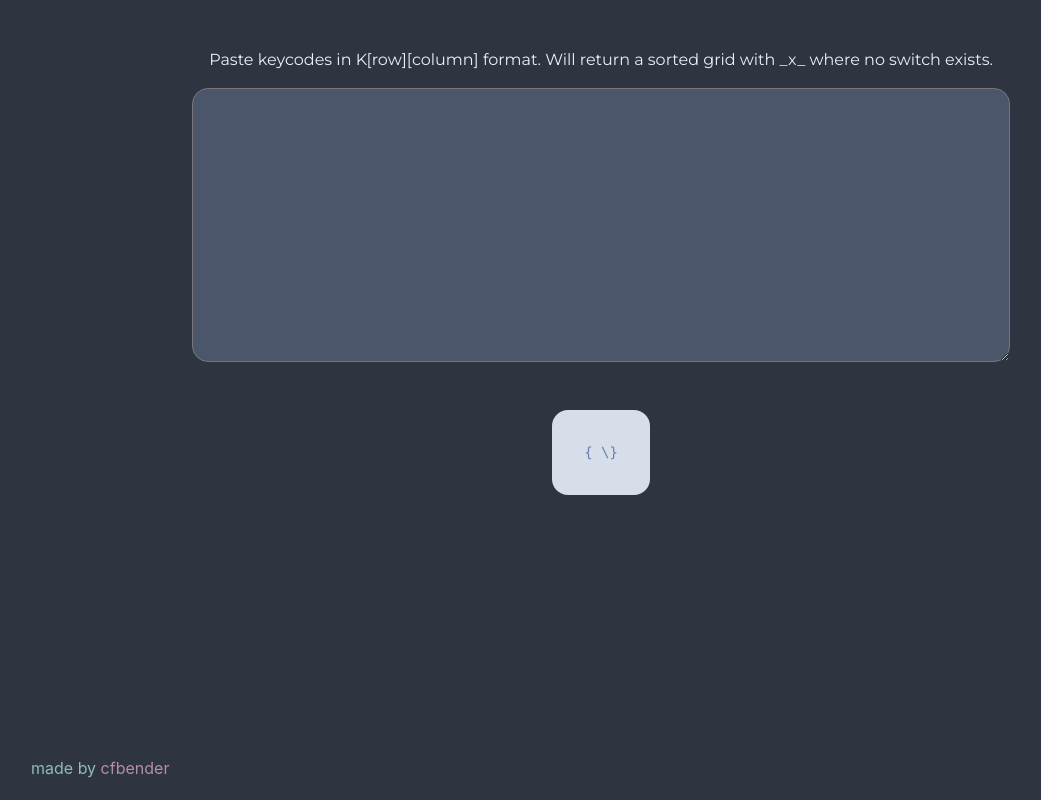
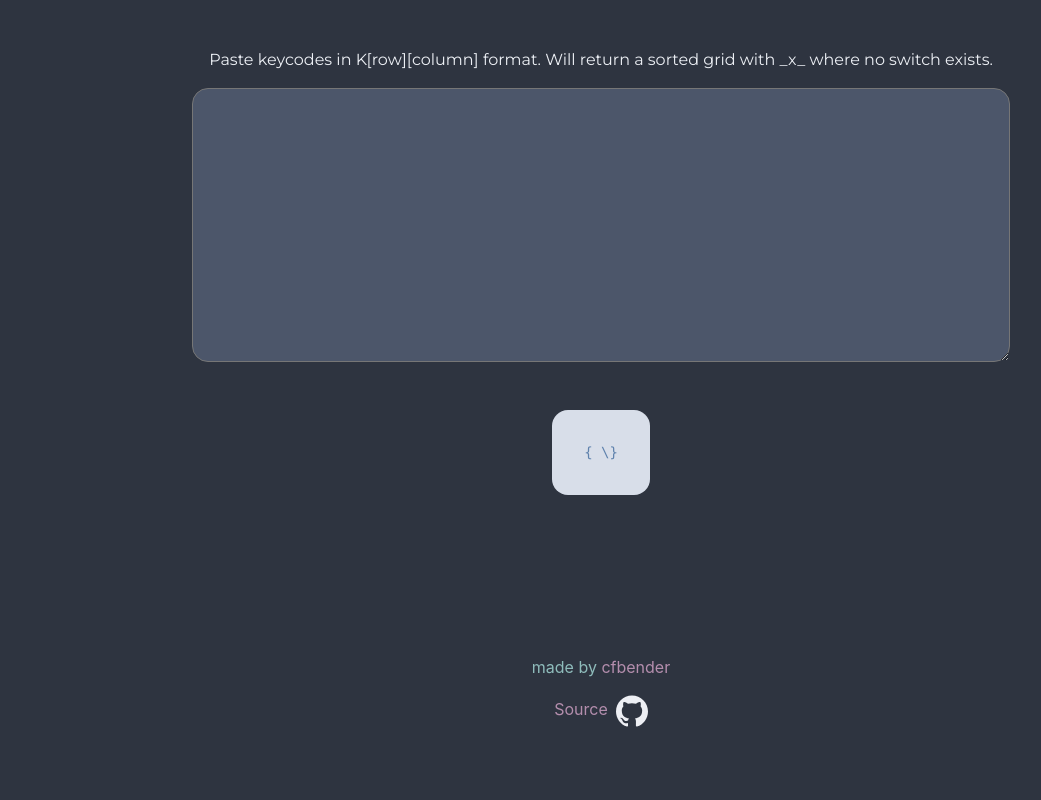
Before and after one commit to cfbender/keyboard-schematic-helper, a Next.js app: page / in a window 1280 px wide. Shown: the whole page, without its empty margins (39-1080 px from the left). Built offline with nearby package versions, Linux system fonts and the light colour scheme.

Commit message:
Add source link

```diff
--- a/pages/index.js
+++ b/pages/index.js
@@ -42,9 +42,7 @@
           }
 
           .footer {
-            position: absolute;
-            bottom: 0;
-            line-height: 2rem;
+            margin-top: 10rem;
           }
 
           #footer-text {
@@ -53,13 +51,42 @@
           a {
             color: #b48ead;
           }
+
+          a:hover {
+            color: #bf616a;
+          }
+          svg {
+            filter: invert(97%) sepia(3%) saturate(2224%) hue-rotate(186deg)
+              brightness(103%) contrast(91%);
+
+            margin-left: 0.5rem;
+          }
         `}
       </style>
-      <div className="row">
-        <footer className="footer justify-content-center">
-          <p id="footer-text" className="text-center">
-            made by <a href="https://github.com/cfbender">cfbender</a>{" "}
-          </p>
+      <div className="row justify-content-center">
+        <footer className="footer col-md-12">
+          <div className="row justify-content-center">
+            <p id="footer-text" className="text-center">
+              made by <a href="https://github.com/cfbender">cfbender</a>{" "}
+            </p>
+          </div>
+          <div className="row justify-content-center">
+            <a
+              href="https://github.com/cfbender/keyboard-schematic-helper"
+              className="text-center"
+            >
+              Source
+              <svg
+                role="img"
+                width="2rem"
+                viewBox="0 0 24 24"
+                xmlns="http://www.w3.org/2000/svg"
+              >
+                <title>GitHub icon</title>
+                <path d="M12 .297c-6.63 0-12 5.373-12 12 0 5.303 3.438 9.8 8.205 11.385.6.113.82-.258.82-.577 0-.285-.01-1.04-.015-2.04-3.338.724-4.042-1.61-4.042-1.61C4.422 18.07 3.633 17.7 3.633 17.7c-1.087-.744.084-.729.084-.729 1.205.084 1.838 1.236 1.838 1.236 1.07 1.835 2.809 1.305 3.495.998.108-.776.417-1.305.76-1.605-2.665-.3-5.466-1.332-5.466-5.93 0-1.31.465-2.38 1.235-3.22-.135-.303-.54-1.523.105-3.176 0 0 1.005-.322 3.3 1.23.96-.267 1.98-.399 3-.405 1.02.006 2.04.138 3 .405 2.28-1.552 3.285-1.23 3.285-1.23.645 1.653.24 2.873.12 3.176.765.84 1.23 1.91 1.23 3.22 0 4.61-2.805 5.625-5.475 5.92.42.36.81 1.096.81 2.22 0 1.606-.015 2.896-.015 3.286 0 .315.21.69.825.57C20.565 22.092 24 17.592 24 12.297c0-6.627-5.373-12-12-12" />
+              </svg>
+            </a>
+          </div>
         </footer>
       </div>
     </main>
```
